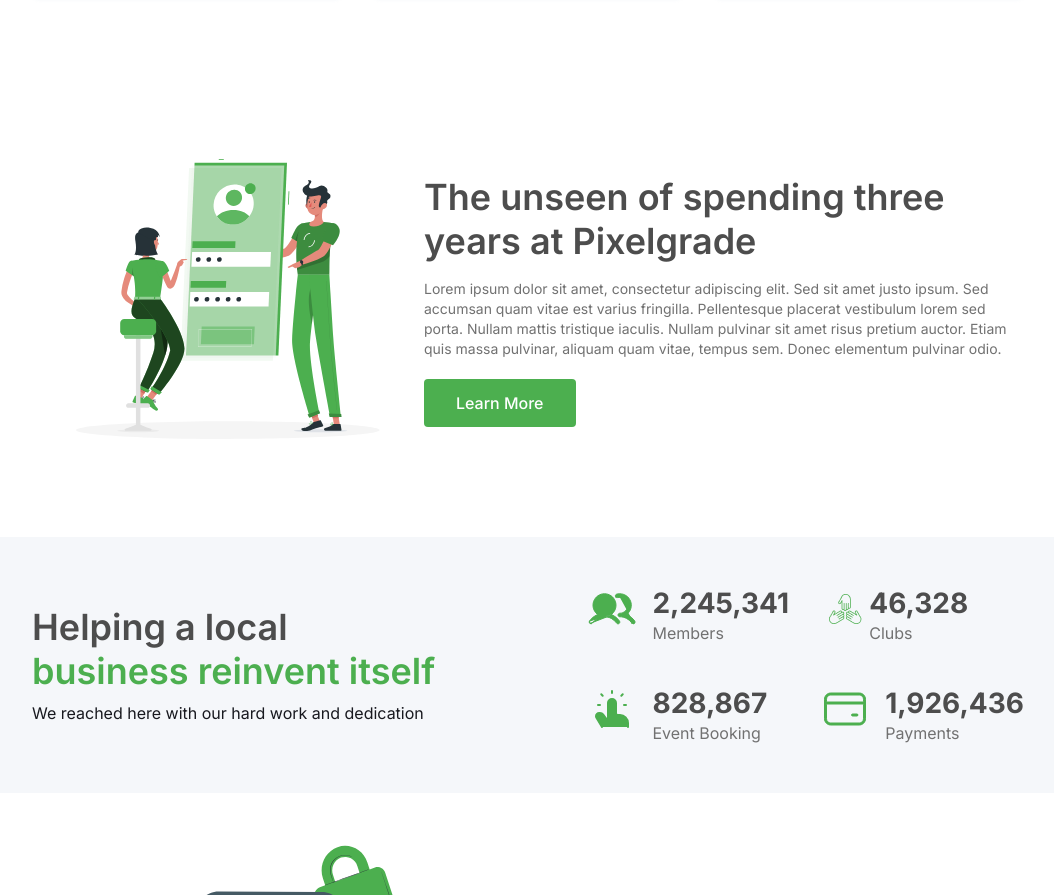
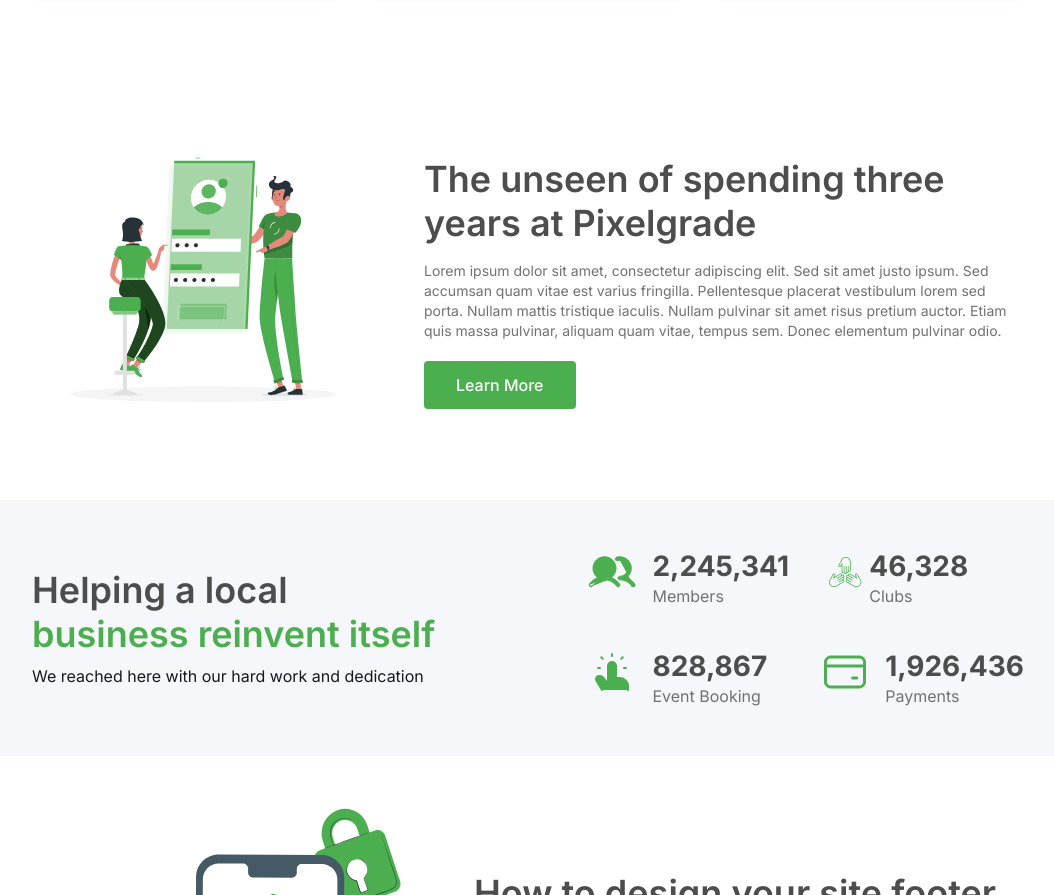
Before and after one commit to EduardoOSampaio/Nextcent, a plain HTML site: page index.html in a window 1280 px wide. Shown: the part 1232-2127 px from the top of the page, without its empty margins (112-1166 px from the left). Drawn offline with Linux system fonts and the light colour scheme.

Commit message:
correction-gap

```diff
--- a/css/style.css
+++ b/css/style.css
@@ -171,7 +171,7 @@
 
 section.unlock div.container {
   display: flex;
-  justify-content: space-between;
+  gap: 49px;
   align-items: center;
 }
 
```
